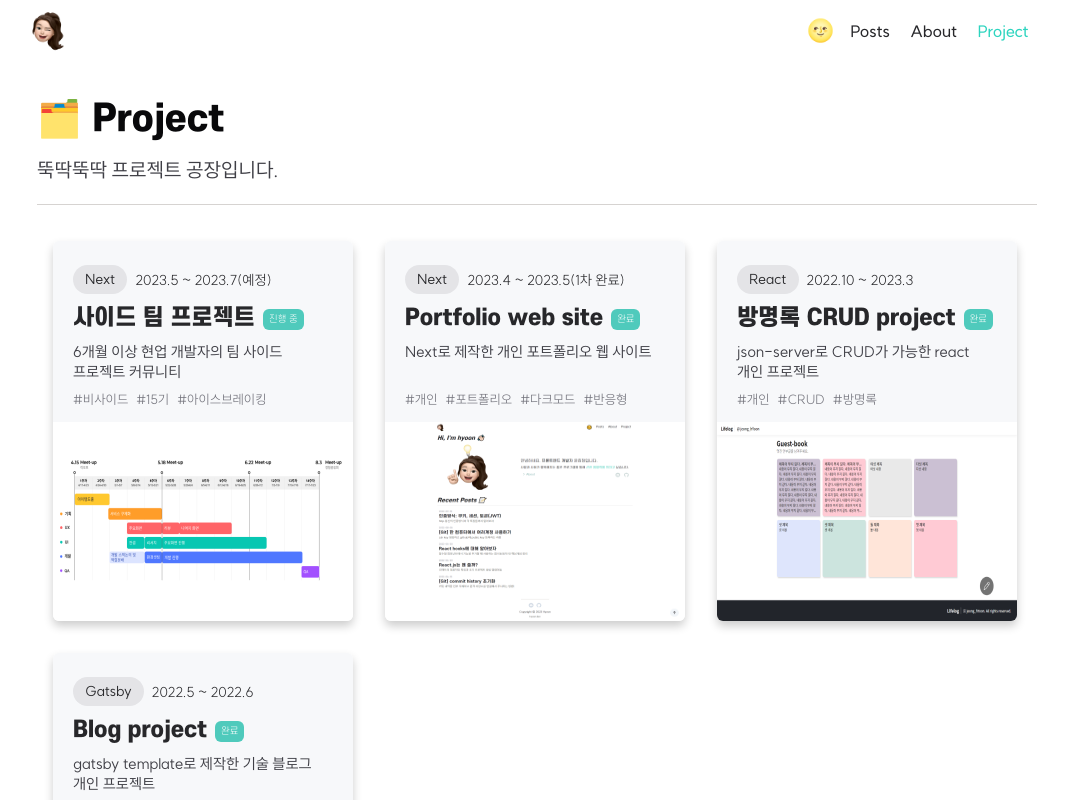
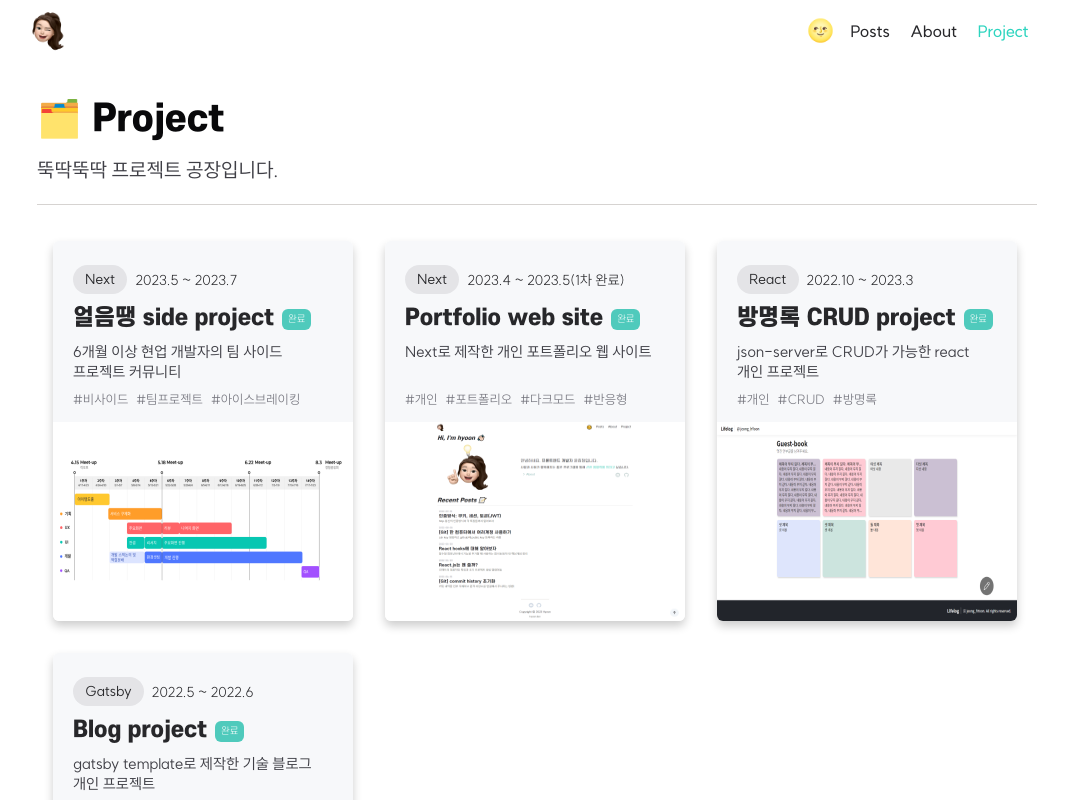
Before and after one commit to bbahna/Portfolio, a Next.js app: page /project in a window 1280 px wide. Shown: the top 800 px of the page, without its empty margins (103-1171 px from the left). Built offline with nearby package versions, Linux system fonts and the light colour scheme.

Commit message:
[project] notion link, side project 수정

```diff
--- a/data/project.ts
+++ b/data/project.ts
@@ -11,21 +11,21 @@ const project: {
 }[] = [
 	{
 		id: 1,
-		title: '사이드 팀 프로젝트',
+		title: '얼음땡 side project',
 		category: 'Next',
-		status: '진행 중',
-		link: 'https://hyoon-share.notion.site/Next-B-side-15-880043ad85274f1280b5181cec657a42',
+		status: '완료',
+		link: 'https://www.notion.so/hyoon-share/Next-Portfolio-web-site-ab7b701e0f294a24ab9afded438f9bad?pvs=4',
 		description: '6개월 이상 현업 개발자의 팀 사이드 프로젝트 커뮤니티',
 		thumbnail: '/project/project_1.png',
-		date: '2023.5 ~ 2023.7(예정)',
-		hashtags: ['비사이드', '15기', '아이스브레이킹'],
+		date: '2023.5 ~ 2023.7',
+		hashtags: ['비사이드', '팀프로젝트', '아이스브레이킹'],
 	},
 	{
 		id: 2,
 		title: 'Portfolio web site',
 		category: 'Next',
 		status: '완료',
-		link: 'https://hyoon-share.notion.site/Next-Portfolio-web-site-b7621739363b4bc4b9aaca6677cfc6d5',
+		link: 'https://www.notion.so/hyoon-share/Next-Portfolio-web-site-ab7b701e0f294a24ab9afded438f9bad?pvs=4',
 		description: 'Next로 제작한 개인 포트폴리오 웹 사이트',
 		thumbnail: '/project/project_2.png',
 		date: '2023.4 ~ 2023.5(1차 완료)',
@@ -36,7 +36,7 @@ const project: {
 		title: '방명록 CRUD project',
 		category: 'React',
 		status: '완료',
-		link: 'https://hyoon-share.notion.site/React-Guest-book-CRUD-project-86245cbd544048b9889a4a9a6dadad29',
+		link: 'https://www.notion.so/hyoon-share/React-CRUD-project-65d5fbae0b55458585073351af79e3c8?pvs=4',
 		description: 'json-server로 CRUD가 가능한 react 개인 프로젝트',
 		thumbnail: '/project/project_3.png',
 		date: '2022.10 ~ 2023.3',
@@ -47,7 +47,7 @@ const project: {
 		title: 'Blog project',
 		category: 'Gatsby',
 		status: '완료',
-		link: 'https://hyoon-share.notion.site/Gatsby-Gastby-Blog-project-25dccf89f2bd4c95a18ba9150335bd17',
+		link: 'https://www.notion.so/hyoon-share/Gatsby-Blog-project-e00db9d6957c423399c3b62d94a8c64e?pvs=4',
 		description: 'gatsby template로 제작한 기술 블로그 개인 프로젝트',
 		thumbnail: '/project/project_4.png',
 		date: '2022.5 ~ 2022.6',
```
